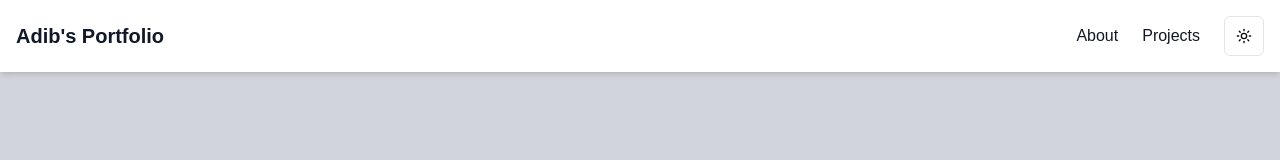
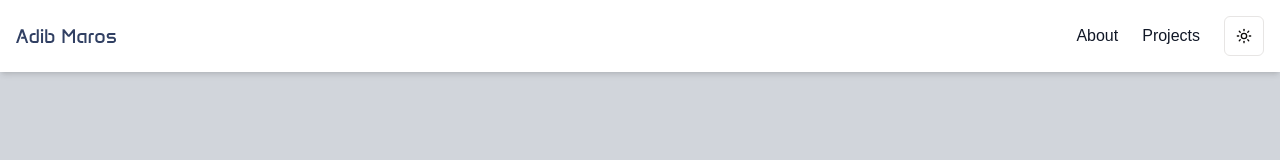
Before and after one commit to Adibmaros/my-portfolio, a Next.js app: page / in a window 1280 px wide. Shown: the top 160 px of the page. Built offline with nearby package versions, Linux system fonts and the light colour scheme.

Commit message:
fixing logo adib maros

```diff
--- a/src/components/Navbar.jsx
+++ b/src/components/Navbar.jsx
@@ -7,9 +7,19 @@ import { useState } from "react";
 import { Menu } from "lucide-react";
 import { DarkMode } from "./DarkMode";
 import { motion, AnimatePresence } from "framer-motion";
+import Image from "next/image";
+import { useTheme } from "next-themes";
+import { useEffect } from "react";
 
 export default function Navbar() {
   const [isOpen, setIsOpen] = useState(false);
+
+  const { theme } = useTheme();
+  const [imageSrc, setImageSrc] = useState("/text.svg");
+
+  useEffect(() => {
+    setImageSrc(theme === "dark" ? "/text1.svg" : "/text.svg");
+  }, [theme]);
 
   const menuItems = [
     { href: "/about", label: "About" },
@@ -30,9 +40,9 @@ export default function Navbar() {
           animate={{ opacity: 1, x: 0 }}
           transition={{ duration: 0.5 }}
         >
-          <Link href="/" className="text-xl font-bold text-gray-900 dark:text-white">
-            Adib&apos;s Portfolio
-          </Link>
+          <Link href="/" className="text-xl font-bold text-gray-900 dark:text-white flex items-center">
+  <Image className="" src={imageSrc} alt="Logo" width={100} height={100} priority />
+</Link>
         </motion.div>
 
         <div className="hidden md:flex space-x-6 md:items-center">
```
Also changed, not shown: public/text.svg (added), public/text1.svg (added).
